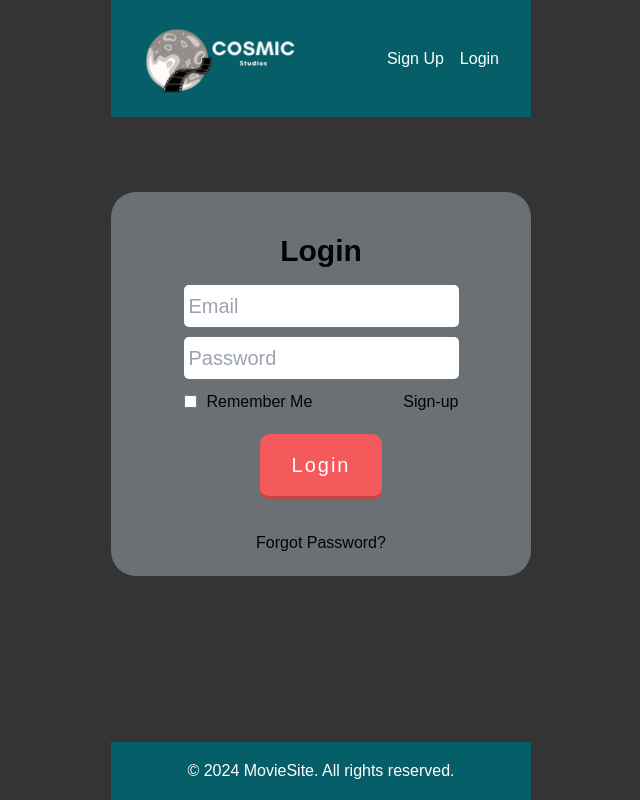
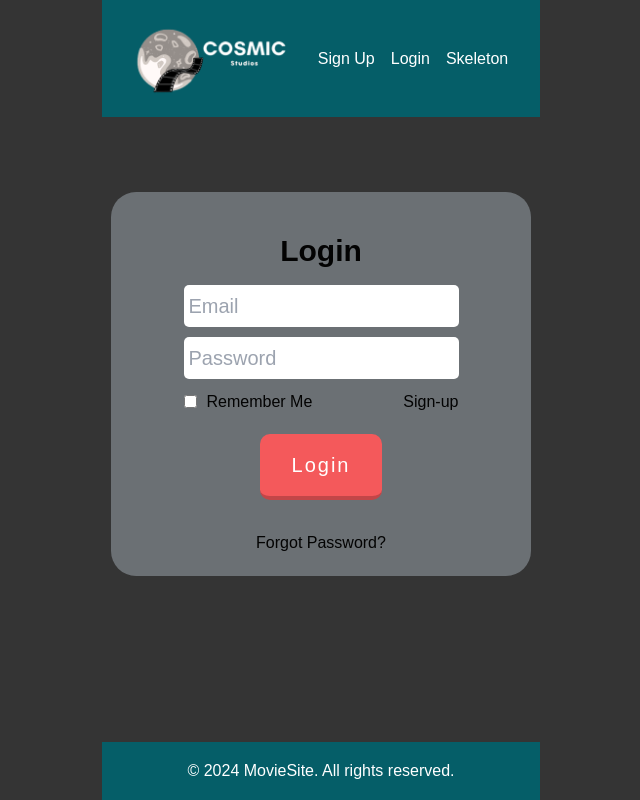
Before and after one commit to SpicyNachos03/movie-booking-website-csci4050, a Next.js app: page /login in a window 1280 px wide. Shown: the whole page, without its empty margins (319-959 px from the left). Built offline with nearby package versions, Linux system fonts and the light colour scheme.

Commit message:
testing routing stuff

```diff
--- a/src/components/Header.js
+++ b/src/components/Header.js
@@ -135,6 +135,9 @@ export default function Header() {
                 <li>
                   <Link href="/login" className="text-white hover:text-lightCyan">Login</Link>
                 </li>
+                <li>
+                  <Link href="/skeleton">Skeleton</Link>
+                </li>
               </>
             )}
           </ul>
--- /dev/null
+++ b/src/pages/skeleton/page.js
@@ -0,0 +1,21 @@
+'use client'
+
+import { useState } from 'react';
+
+import Header from '@/components/Header';
+import Footer from '@/components/Footer';
+import { Button } from 'react-bootstrap';
+import {Link} from 'react-router-dom';
+
+//copy and paste this skeleton page if you want to create a new page
+//within Header.js copy the same <Link></Link> list item and rename is accordingly to access it through the header
+
+function Skeleton(){
+    return(
+        <div>
+            <h1>This is a skeleton page</h1>
+        </div>
+    )
+}
+
+export default Skeleton;
```
